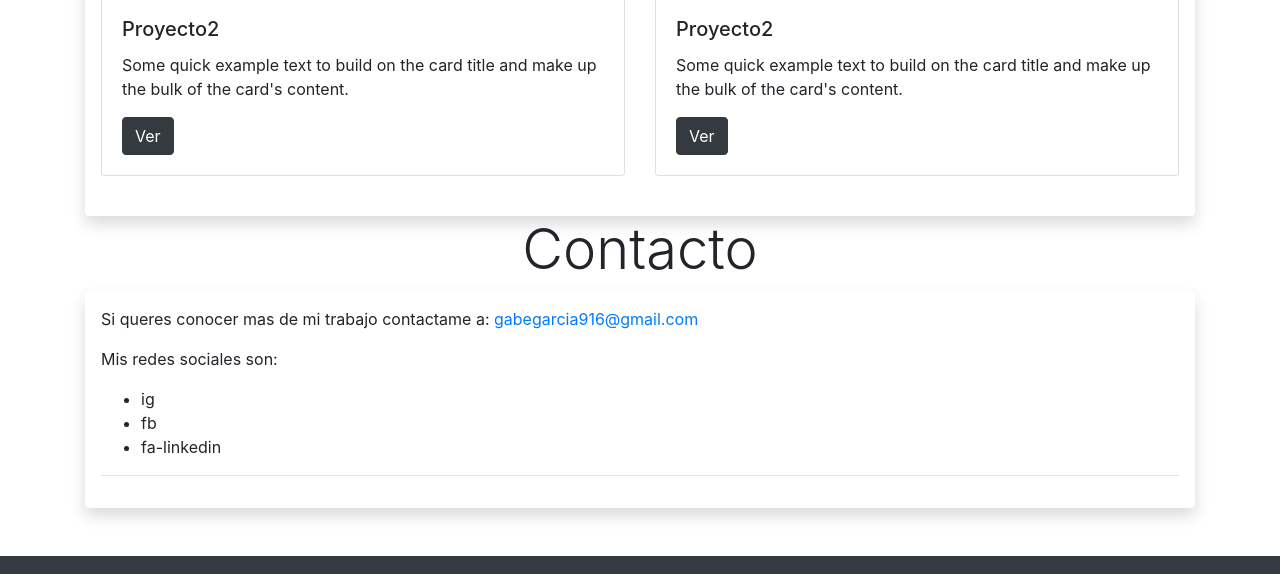
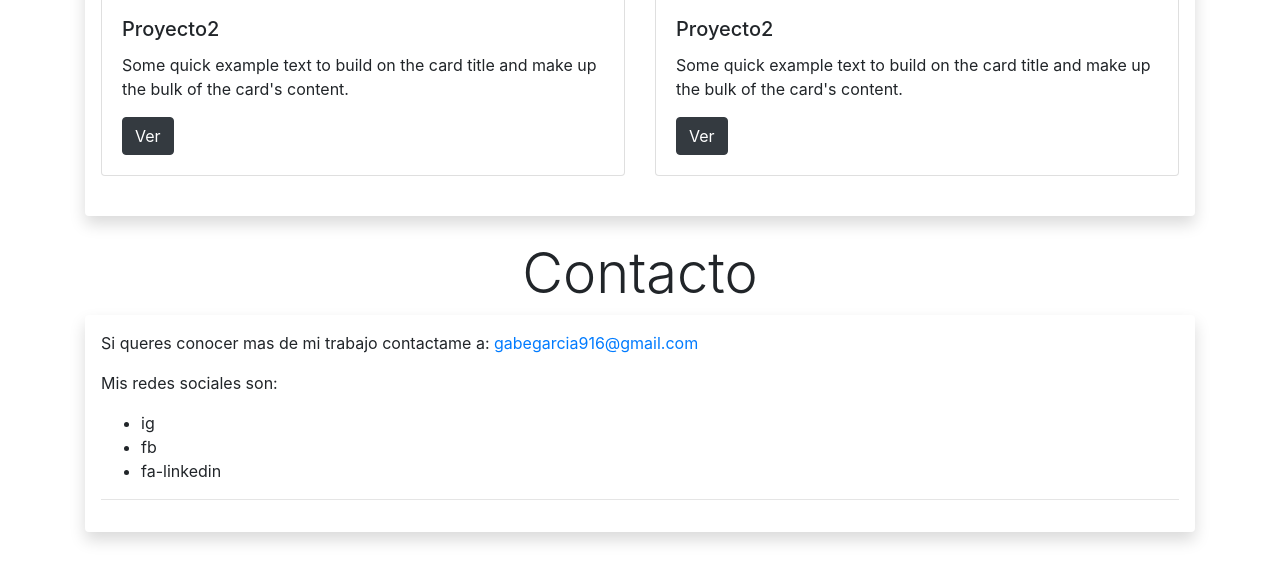
Before and after one commit to gabogarcia1/gabegarciaresume.io, a plain HTML site: page index.html in a window 1280 px wide. Shown: the part 4177-4751 px from the top of the page. Drawn offline with nearby package versions, Linux system fonts and the light colour scheme.

Commit message:
nose que estoy agregando

```diff
--- a/index.html
+++ b/index.html
@@ -318,7 +318,7 @@
                     </div>
                 </article>
             </section>
-            <section id="contacto">
+            <section id="contacto" class="my-4">
                 <h2 class="text-center display-4">Contacto</h2>
                 <article class="shadow p-3 rounded ">
 
```
